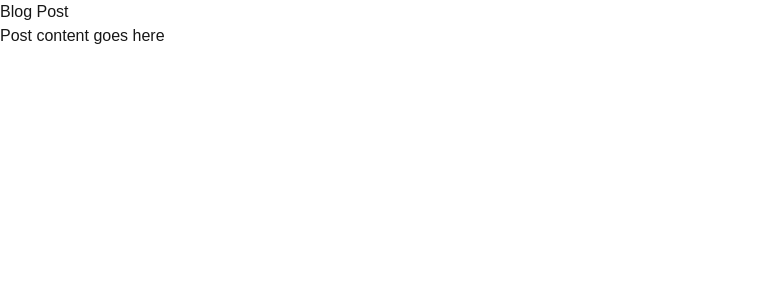
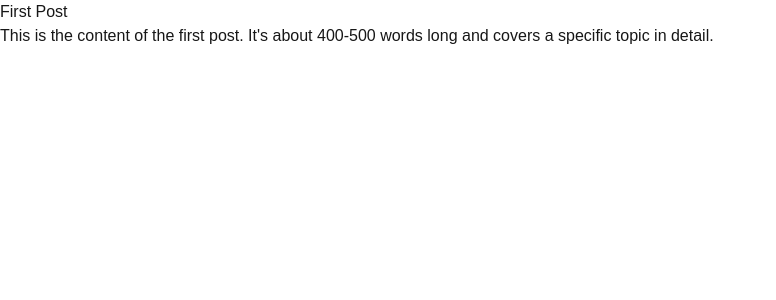
Before and after one commit to YuHyeonWook/Adsence-RaffleBlog, a Next.js app: page /blog/1 in a window 1280 px wide. Shown: the top 300 px of the page, without its empty margins (0-776 px from the left). Built offline with nearby package versions, Linux system fonts and the light colour scheme.

Commit message:
refactor: useParams 메서드를 이용하여 동적 라우팅 되도록 수정

```diff
--- a/app/blog/[id]/page.tsx
+++ b/app/blog/[id]/page.tsx
@@ -1,3 +1,7 @@
+"use client";
+
+import { useParams } from "next/navigation";
+
 const posts = [
   {
     id: "1",
@@ -13,15 +17,20 @@ const posts = [
   },
 ];
 
-export default function BlogPost(params: { id: string }) {
+export default function BlogPost() {
+  const params = useParams();
   const { id } = params;
-  console.log(id);
+
+  const post = posts.find((post) => post.id === id);
+
+  if (!post) {
+    return <div>Post not found</div>;
+  }
 
   return (
     <div>
-      <h1>Blog Post</h1>
-      <p>Post content goes here</p>
-      <span>{id}</span>
+      <h1>{post.title}</h1>
+      <p>{post.content}</p>
     </div>
   );
 }
```
